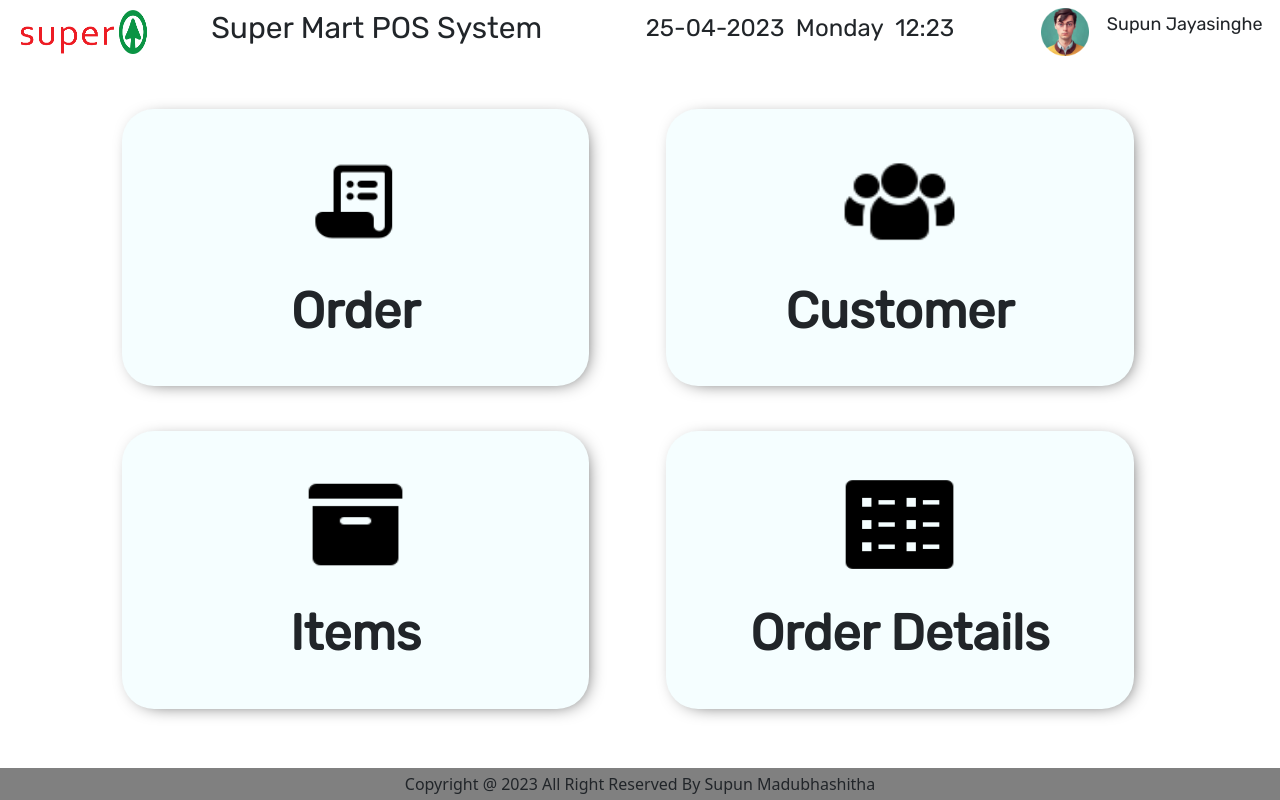
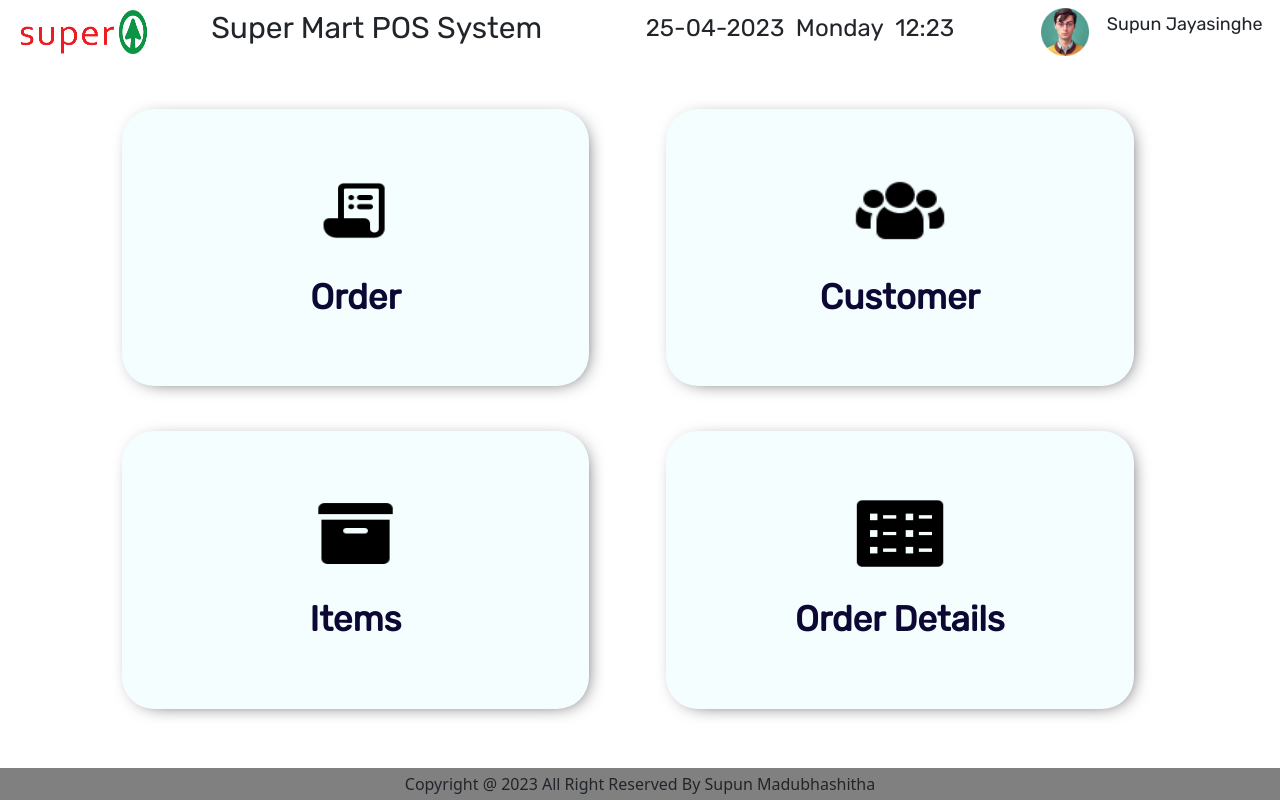
Before and after one commit to supunj506/Web-POS, a plain HTML site: page lk.mj.webpos/index.html in a window 1280 px wide. Drawn offline with Linux system fonts and the light colour scheme.

Commit message:
bashboard done

```diff
--- a/lk.mj.webpos/asset/custom_css/main_form/Main.css
+++ b/lk.mj.webpos/asset/custom_css/main_form/Main.css
@@ -106,14 +106,17 @@ main > aside > nav {
 .navigate_btn:hover{
     transform: translateY(-10px);
 }
-
-main > aside > nav > div > img {
-    width: 25%;
-    height: 40%;
+main > aside > nav > a {
+    text-decoration: none;
+    color: #0c0833;
 }
-main > aside > nav > div > h4 {
+main > aside > nav > a > div > img {
+    width: 20%;
+    height: 30%;
+}
+main > aside > nav > a > div > h4 {
     font-family: 'Rubik', sans-serif;
-    font-size: 50px;
+    font-size: 35px;
     margin-top: 5%;
     text-align: center;
     font-weight: bold;
--- a/lk.mj.webpos/index.html
+++ b/lk.mj.webpos/index.html
@@ -45,22 +45,30 @@
 <main>
     <aside>
         <nav>
+            <a href="">
             <div id="orderFromBtn" class="navigate_btn">
-                <img alt="order.png" class="nav_icon" src="asset/material/icon/icons8-purchase-order-96.png">
-                <h4>Order</h4>
+                    <img alt="order.png" class="nav_icon" src="asset/material/icon/icons8-purchase-order-96.png">
+                    <h4>Order</h4>
             </div>
+            </a>
+            <a href="">
             <div id="customerFromBtn" class="navigate_btn">
                 <img alt="order.png" class="nav_icon" src="asset/material/icon/icons8-customer-64.png">
                 <h4>Customer</h4>
             </div>
+            </a>
+            <a href="">
             <div id="itemFromBtn" class="navigate_btn">
                 <img alt="order.png" class="nav_icon" src="asset/material/icon/icons8-product-90.png">
                 <h4>Items</h4>
             </div>
+            </a>
+            <a href="">
             <div id="orderDetailsFromBtn" class="navigate_btn">
                 <img alt="order.png" class="nav_icon" src="asset/material/icon/icons8-more-details-100.png">
                 <h4>Order Details</h4>
             </div>
+            </a>
         </nav>
     </aside>
 </main>
```
